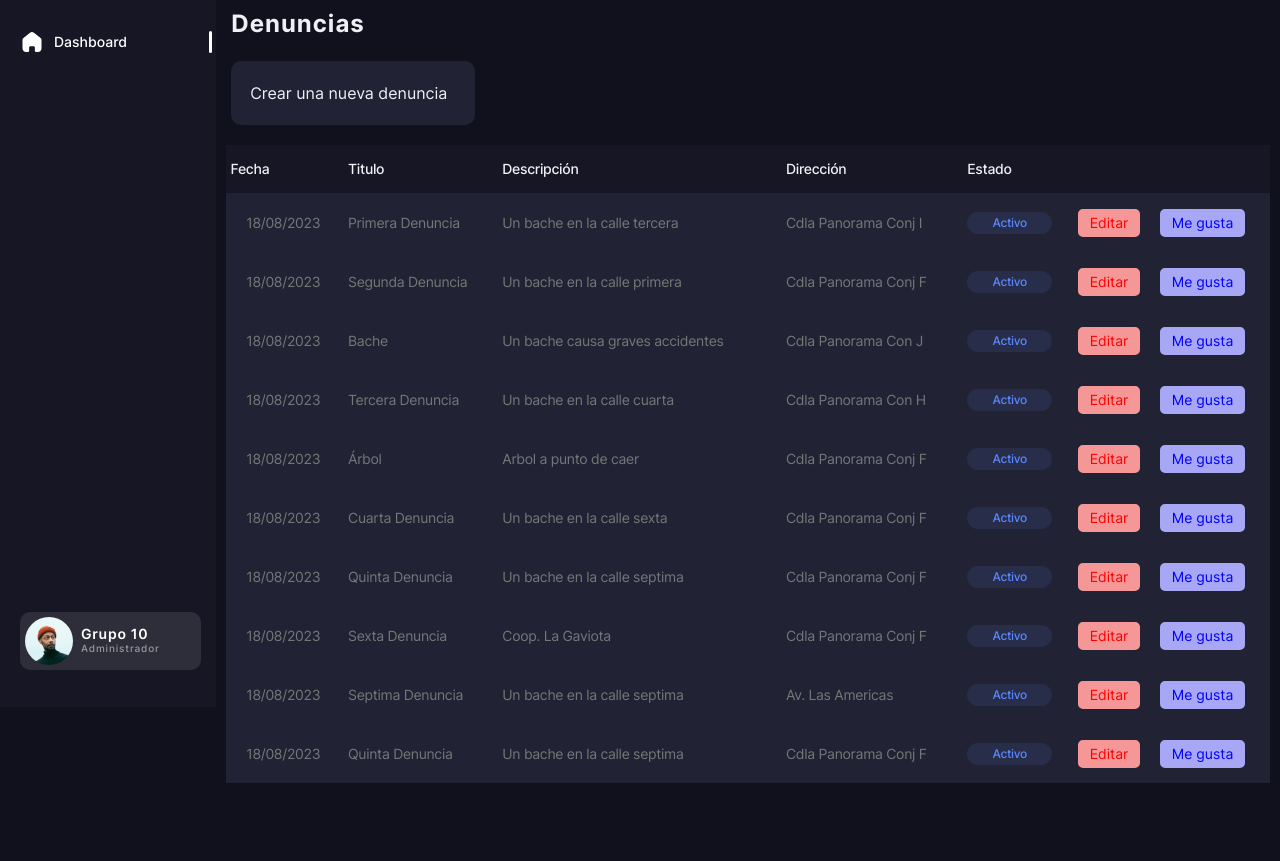
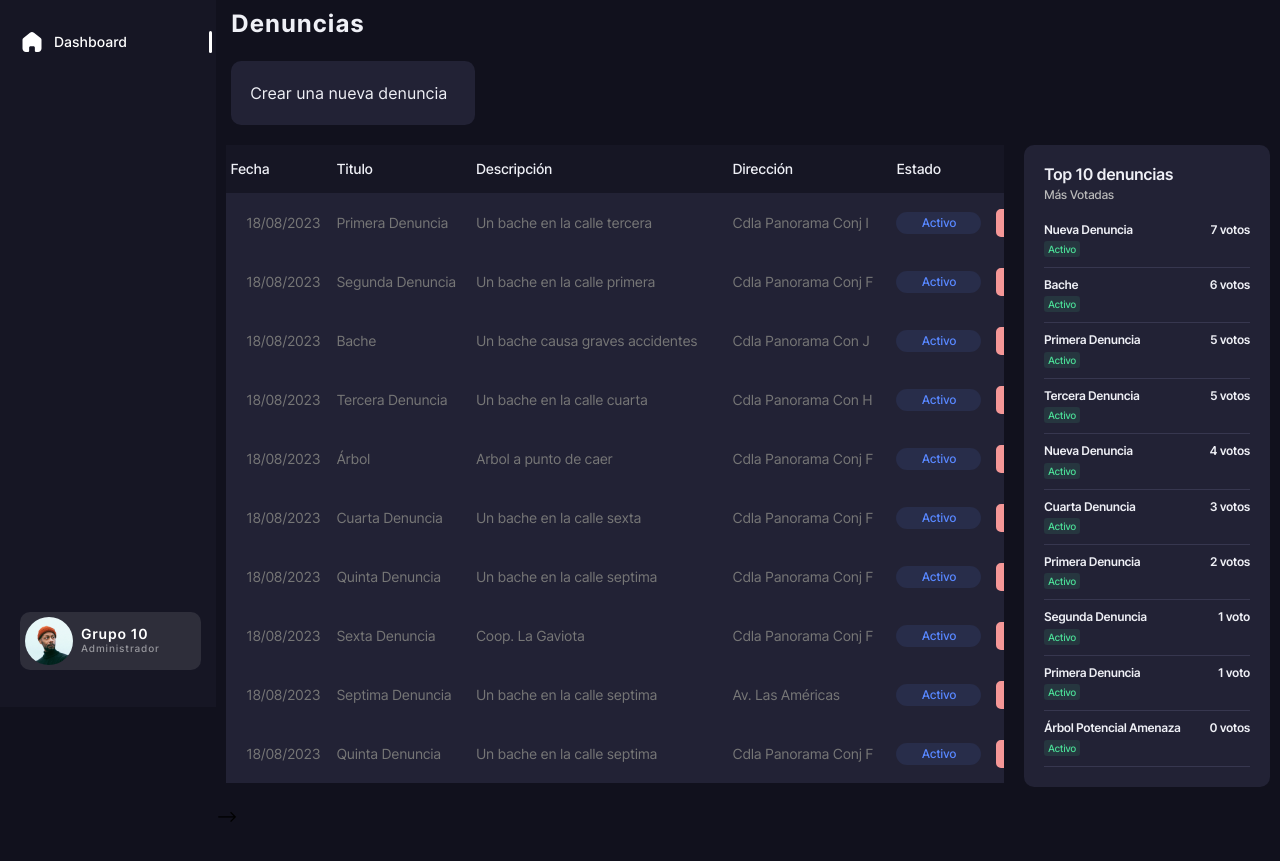
Before and after one commit to CarlosLoorB/FrontendLP, a plain HTML site: page Avance2-Front/index.html in a window 1280 px wide. Shown: the part 93-954 px from the top of the page. Drawn offline with Linux system fonts and the light colour scheme.

Commit message:
Update index.html

```diff
--- a/Avance2-Front/index.html
+++ b/Avance2-Front/index.html
@@ -151,7 +151,7 @@
               </div>
             </div>
             <div class="row">
-              <div class="col-lg-12">
+              <div class="col-lg-9">
                 <!--<div class="chart">
               <canvas id="myChart" aria-label="Site statistics" role="img"></canvas>
             </div>-->
@@ -317,7 +317,7 @@
                         <td>18/08/2023</td>
                         <td>Septima Denuncia</td>
                         <td>Un bache en la calle septima</td>
-                        <td>Av. Las Americas</td>
+                        <td>Av. Las Américas</td>
                         <td><span class="badge-active">Activo</span></td>
                         <td>
                           <button type="button" class="botonesEdit">
@@ -354,13 +354,13 @@
                   </table>
                 </div>
               </div>
-            <!--<div class="col-lg-3">
-            <article class="customers-wrapper">
+            <div class="col-lg-3">
+            <!--<article class="customers-wrapper">
               <canvas id="customersChart" aria-label="Customers statistics" role="img"></canvas>
                             <p class="customers__title">New Customers <span>+958</span></p>
               <p class="customers__date">28 Daily Avg.</p>
               <picture><source srcset="./img/svg/customers.svg" type="image/webp"><img src="./img/svg/customers.svg" alt=""></picture>
-            </article>
+            </article>-->
             <article class="white-block">
               <div class="top-cat-title">
                 <h3>Top 10 denuncias</h3>
```
